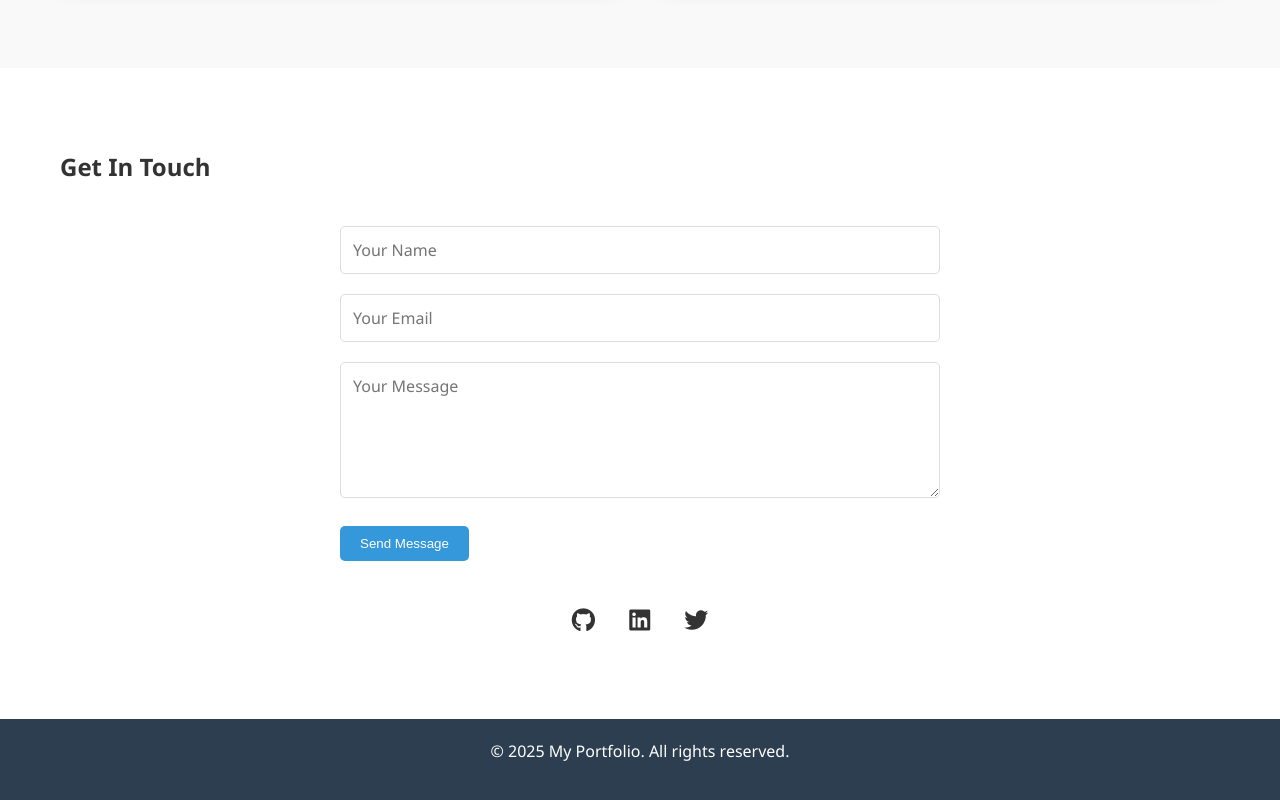
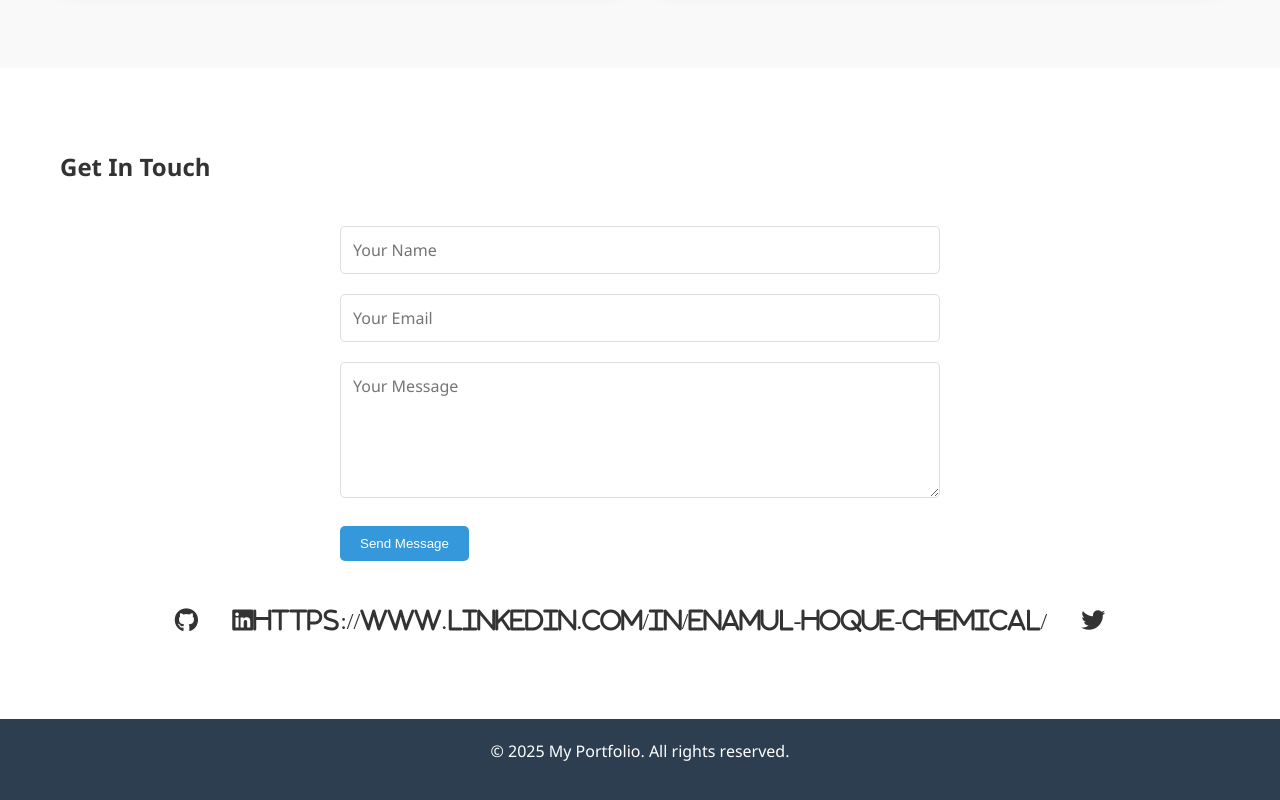
Before and after one commit to enamul201232/enamulportfolio, a plain HTML site: page index.html in a window 1280 px wide. Shown: the part 2092-2892 px from the top of the page. Drawn offline with Linux system fonts and the light colour scheme.

Commit message:
Update index.html

```diff
--- a/index.html
+++ b/index.html
@@ -108,7 +108,7 @@
             <div id="form-status"></div>
             <div class="social-links">
                 <a href="#"><i class="fab fa-github"></i></a>
-                <a href="#"><i class="fab fa-linkedin"></i></a>
+                <a href="#"><i class="fab fa-linkedin">https://www.linkedin.com/in/enamul-hoque-chemical/</i></a>
                 <a href="#"><i class="fab fa-twitter"></i></a>
             </div>
         </div>
```
